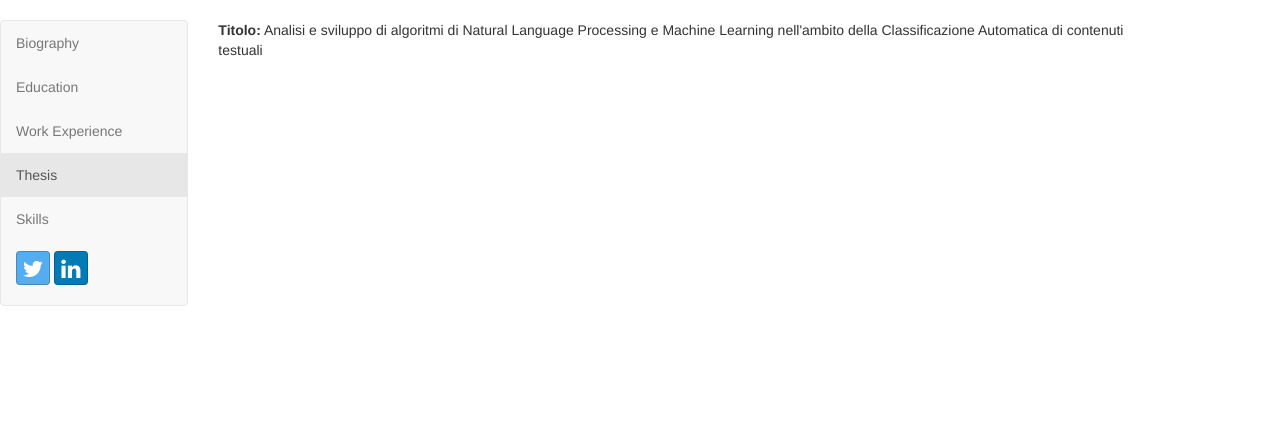
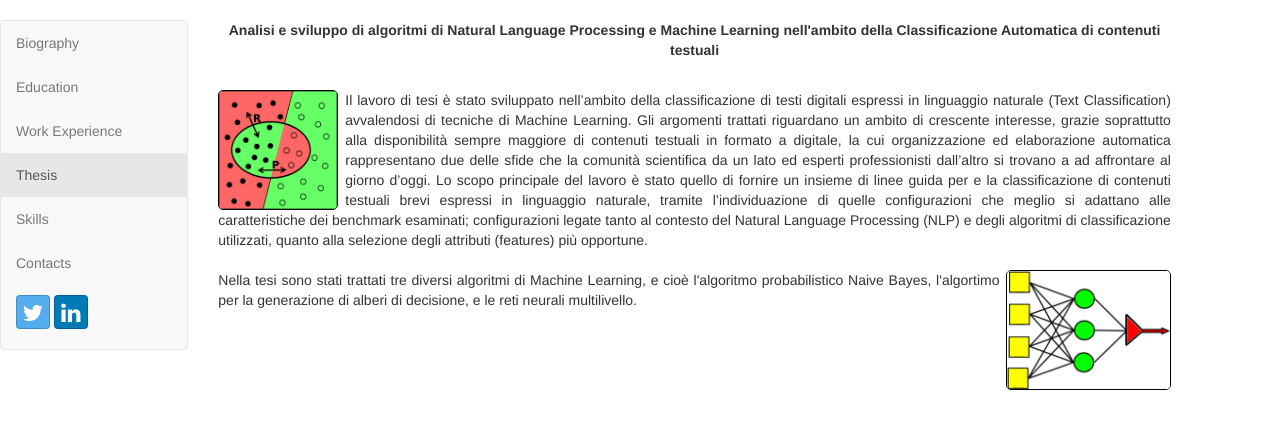
Before and after one commit to AikawaKai/portfolio, a PHP site: page / in a window 1280 px wide, after a click on "Thesis". Shown: the part 88-517 px from the top of the page. Run offline with PHP 8.4, Linux system fonts and the light colour scheme; some libraries are stand-ins or nearby versions.

Commit message:
agiunti contenuti e modifiche. Aggiunta sezione contacts

```diff
--- a/index.html
+++ b/index.html
@@ -57,6 +57,7 @@
                 <li><a href="#lav">Work Experience</a></li>
                 <li><a href="#tesi">Thesis</a></li>
                 <li><a href="#skill">Skills</a></li>
+                <li><a href="#contacts">Contacts</a></li>
                 <li><div class="icons" style="padding-left:15px; padding-top:10px; padding-bottom:20px; align-text:center"><a a href="https://twitter.com/marco_odore" id="twitter" class="btn btn-social-icon btn-twitter">
                     <i class="fa fa-twitter"></i>
                   </a>
@@ -181,16 +182,45 @@
         </p>
        </div>
        <div id="tesi" class="col-sm-9">
-        <b>Titolo:</b> Analisi e sviluppo di algoritmi di Natural Language Processing e Machine Learning nell'ambito della Classificazione Automatica di contenuti testuali
+        <p style="text-align:center"><b> Analisi e sviluppo di algoritmi di Natural Language Processing e Machine Learning nell'ambito della Classificazione Automatica di contenuti testuali</b></p>
         </br>
+
+        <p style="text-align:justify">
+        <img class="ml" src="img/ml.png" align="left">
+        Il lavoro di tesi è stato sviluppato nell’ambito della classificazione di testi digitali
+        espressi in linguaggio naturale (Text Classification) avvalendosi di tecniche di Machine
+        Learning. Gli argomenti trattati riguardano un ambito di crescente interesse,
+        grazie soprattutto alla disponibilità sempre maggiore di contenuti testuali in formato
+        a
+        digitale, la cui organizzazione ed elaborazione automatica rappresentano due delle
+        sfide che la comunità scientifica da un lato ed esperti professionisti dall’altro si trovano
+        a
+        ad affrontare al giorno d’oggi.
+        Lo scopo principale del lavoro è stato quello di fornire un insieme di linee guida per
+        e
+        la classificazione di contenuti testuali brevi espressi in linguaggio naturale, tramite
+        l’individuazione di quelle configurazioni che meglio si adattano alle caratteristiche dei
+        benchmark esaminati; configurazioni legate tanto al contesto del Natural Language
+        Processing (NLP) e degli algoritmi di classificazione utilizzati, quanto alla selezione
+        degli attributi (features) più opportune.
+        </img>
+        </br></br><img class="mlp" src="img/mlp.gif" align="right"> Nella tesi sono stati trattati tre diversi algoritmi di Machine Learning, e cioè l'algoritmo probabilistico Naive Bayes, l'algortimo per la generazione di alberi di decisione, e le reti neurali multilivello.</img></p>
+
 
        </div>
        <div id="skill" class="col-sm-9">
-         &nbsp;Skill</br>
         <canvas id="infos" width="300" height="200"></canvas>
+        </div>
+        <div id="contacts" class="col-sm-9">
+           <b>Email_1:</b> marco.odore_AT_gmail.com
+           </br>
+           <b>Email_2:</b> marco.odore_AT_studenti.unimi.it
+           </br>
+           <b>Cellulare:</b> (+39) 3487257879
         </div>
 
      </div>
+
     </div>
 
   </body>
--- a/info.js
+++ b/info.js
@@ -1,5 +1,5 @@
  var data = {
-         labels: ["Java", "C", "PostgreSQL", "Script di Shell", "HTML", "JavaScript","Python", "CSS","Git", "F#"],
+         labels: ["Java", "C", "PostgreSQL", "Script di Shell", "HTML", "JavaScript","Python", "CSS","Git", "F#","Machine Learning"],
          datasets: [
         {
           label: "My Second dataset",
@@ -9,13 +9,13 @@
           pointStrokeColor: "#fff",
           pointHighlightFill: "#fff",
           pointHighlightStroke: "rgba(151,187,205,1)",
-          data: [95, 80, 75, 75, 75, 50, 50,50, 70, 60]
+          data: [95, 80, 75, 75, 75, 50, 50,50, 70, 60, 75]
         }
         ]
       };
 
 
-$('#edu, #lav, #tesi, #skill').hide();
+$('#edu, #lav, #tesi, #skill, #contacts').hide();
 // $(".nav li").each(function(i) {
 //     $(this).click(function() {
 //         $("#wrapper").find("div:eq('" + i + "')").show().siblings().hide();
--- a/style.css
+++ b/style.css
@@ -8,13 +8,33 @@
  	border-radius: 5px;
  	margin-right: 7px;
  }
+.ml {
+    display: block;
 
+    max-height:120px;
+    width: auto;
+    height: auto;
+    border: 1px solid black;
+ 	border-radius: 5px;
+ 	margin-right: 7px;
+ }
+
+ .mlp {
+    display: block;
+
+    max-height:120px;
+    width: auto;
+    height: auto;
+    border: 1px solid black;
+ 	border-radius: 5px;
+ 	margin-left: 7px;
+ }
 .icons{
 
 }
 
 .btn{
 }
-.table, th, td {
+table, th, td {
     border: 1px solid black;
 }
```
Also changed, not shown: img/ml.png (added), img/mlp.gif (added).
